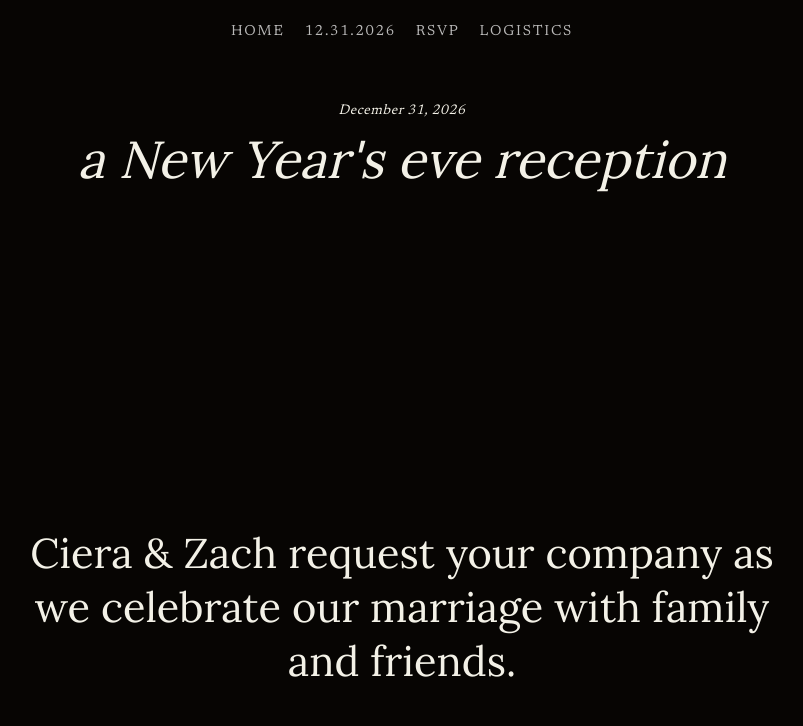
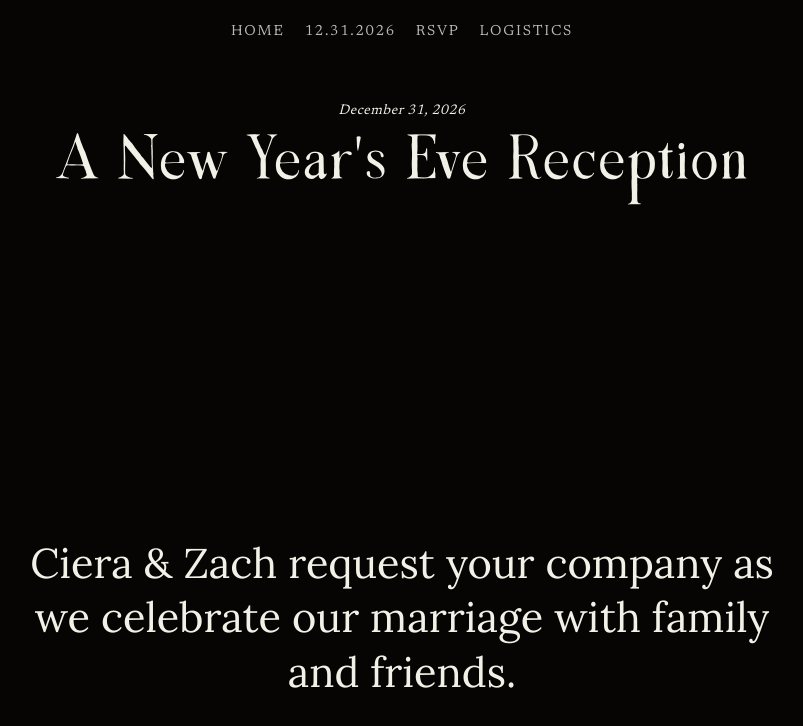
Before and after one commit to ava-firstaccess/wedding-website, a Next.js app: page /travel in a window 1280 px wide. Shown: the top 726 px of the page, without its empty margins (238-1041 px from the left). Built offline with nearby package versions, Linux system fonts and the light colour scheme.

Commit message:
Use Almondy on travel page heading

```diff
--- a/app/travel/page.js
+++ b/app/travel/page.js
@@ -10,7 +10,7 @@ export default function Travel() {
       <main className={styles.main}>
         <div className={styles.content}>
           <p className={styles.date}>December 31, 2026</p>
-          <h1 className={styles.kicker}>a New Year&apos;s eve reception</h1>
+          <h1 className={styles.kicker}>A New Year&apos;s Eve Reception</h1>
 
           <div className={styles.spacer} />
 
--- a/app/travel/page.module.css
+++ b/app/travel/page.module.css
@@ -1,3 +1,9 @@
+@font-face {
+  font-family: 'Almondy';
+  src: url('/almondy-regular-webfont.woff') format('woff');
+  font-display: swap;
+}
+
 .main {
   min-height: 100vh;
   background: #070503;
@@ -25,11 +31,11 @@
   margin: 0.75rem 0 0;
   text-align: center;
   color: #F3F1E7;
-  font-family: var(--font-lora);
-  font-style: italic;
+  font-family: 'Almondy', var(--font-lora), serif;
+  font-style: normal;
   font-weight: 400;
-  font-size: clamp(2rem, 5vw, 3.25rem);
-  line-height: 1.15;
+  font-size: clamp(2.5rem, 6vw, 4rem);
+  line-height: 1.1;
 }
 
 .spacer {
```
